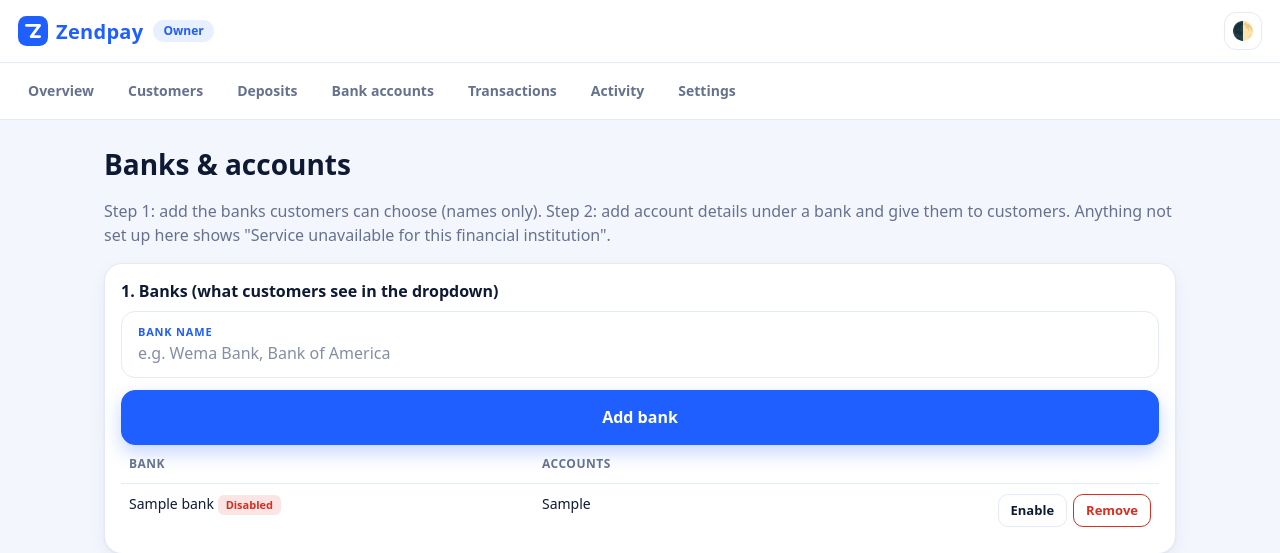
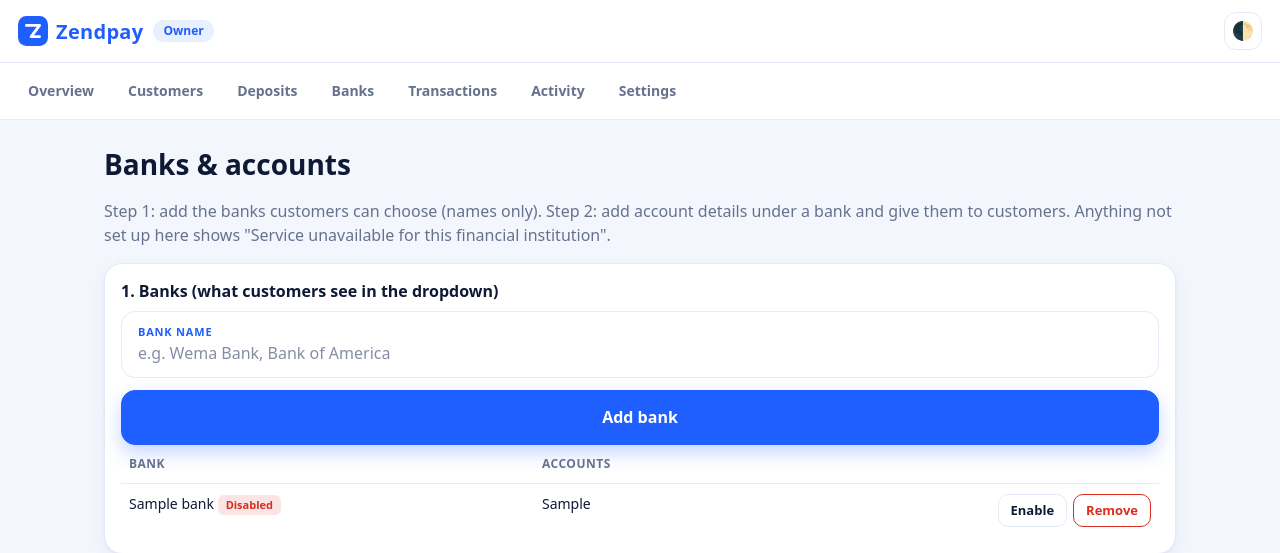
Before and after one commit to chijioke-coder/Zendpay, a Flask app: template templates/owner_banks.html in a window 1280 px wide. Shown: the top 553 px of the page. Run offline with Flask 3, Linux system fonts and the light colour scheme; the template is opened without the code that fills it: most values are stand-ins (such as "Sample title", 1, 10 or a date in 2020); some libraries are stand-ins or nearby versions.

Commit message:
Update owner_base.html

```diff
--- a/templates/owner_base.html
+++ b/templates/owner_base.html
@@ -7,7 +7,7 @@
   <a href="{{ url_for('owner_home') }}" class="{{ 'on' if onav=='home' }}">Overview</a>
   <a href="{{ url_for('owner_customers') }}" class="{{ 'on' if onav=='cust' }}">Customers</a>
   <a href="{{ url_for('owner_deposits') }}" class="{{ 'on' if onav=='dep' }}">Deposits</a>
-  <a href="{{ url_for('owner_banks') }}" class="{{ 'on' if onav=='bank' }}">Bank accounts</a>
+  <a href="{{ url_for('owner_banks') }}" class="{{ 'on' if onav=='bank' }}">Banks</a>
   <a href="{{ url_for('owner_transactions') }}" class="{{ 'on' if onav=='tx' }}">Transactions</a>
   <a href="{{ url_for('owner_activity') }}" class="{{ 'on' if onav=='act' }}">Activity</a>
   <a href="{{ url_for('owner_settings') }}" class="{{ 'on' if onav=='set' }}">Settings</a>
```
